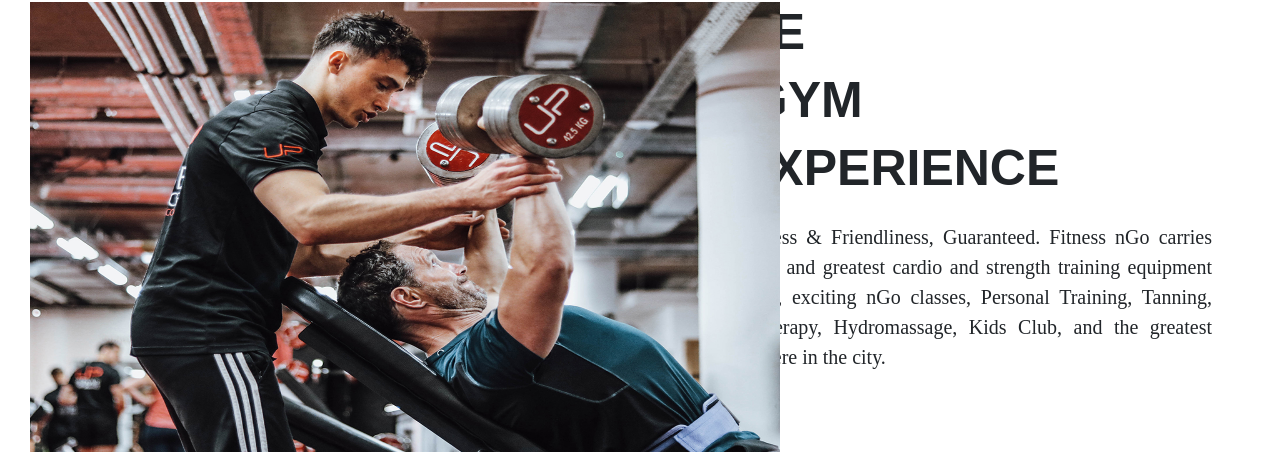
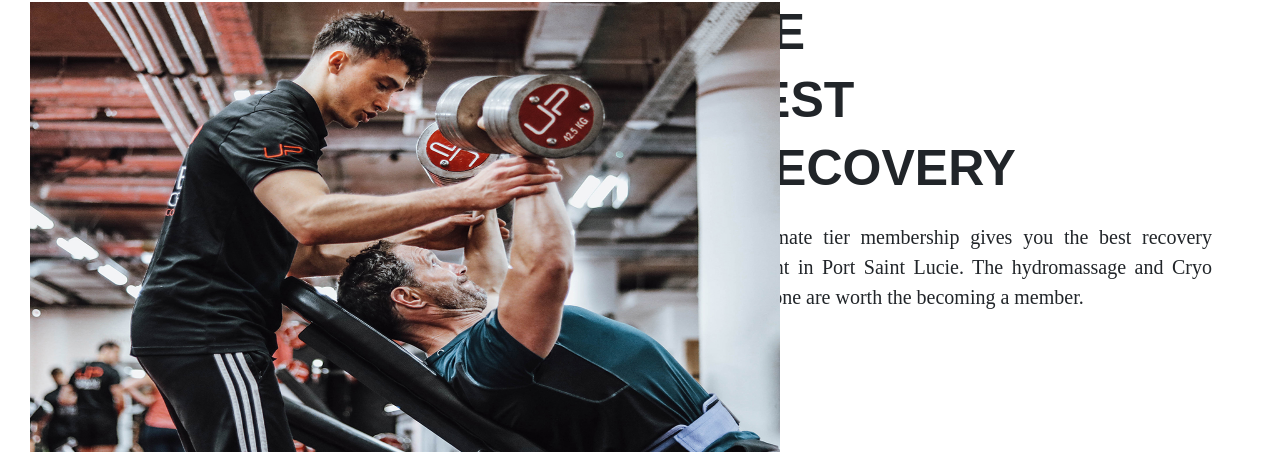
Before and after one commit to Shaid1998/gym-app-with-react-and-laravel, a React (Create React App) app: page / in a window 1280 px wide. Shown: the part 2628-3082 px from the top of the page. Built offline with nearby package versions, Linux system fonts and the light colour scheme; a web font is replaced by a local one.

Commit message:
Update Recovery & Turf Zone Component

```diff
--- a/src/Assets/Css/Custom.css
+++ b/src/Assets/Css/Custom.css
@@ -1,7 +1,7 @@
 @import url('https://fonts.googleapis.com/css2?family=Montserrat+Subrayada:wght@400;700&family=Montserrat:ital,wght@0,100;0,200;0,300;0,400;0,500;0,600;0,700;0,800;0,900;1,100;1,200;1,300;1,400;1,500;1,600;1,700;1,800;1,900&family=Raleway:ital,wght@0,100;0,200;0,300;0,400;0,500;0,600;0,700;0,800;0,900;1,100;1,200;1,300;1,400;1,500;1,600;1,700;1,800;1,900&family=Roboto:ital,wght@0,100;0,300;0,400;0,500;0,700;0,900;1,100;1,300;1,400;1,500;1,700;1,900&display=swap');
-@import 'NavBar.css';
-@import 'HomeTop.css';
-@import 'PersonalTraining.css';
-@import 'WhyUs.css';
-@import 'Experience.css';
-@import 'Recovery.css';
+@import '../Css/HomeCss/NavBar.css';
+@import '../Css/HomeCss/HomeTop.css';
+@import '../Css/HomeCss/PersonalTraining.css';
+@import '../Css/HomeCss/WhyUs.css';
+@import '../Css/HomeCss/Experience.css';
+@import '../Css/HomeCss/Recovery.css';
--- a/src/Component/Home/Recovery.jsx
+++ b/src/Component/Home/Recovery.jsx
@@ -14,10 +14,10 @@ class Recovery extends Component {
                     <Col className='RecColumn1' lg={6} md={6} sm={6}>
                         <div className='ExpTitlediv'>
                             <h1 className='RecTitile'>THE</h1>
-                            <h1 className='RecTitile2'>1GYM </h1>
-                            <h1 className='RecTitile3'>EXPERIENCE </h1>
+                            <h1 className='RecTitile2'>BEST</h1>
+                            <h1 className='RecTitile3'>RECOVERY</h1>
                         </div>
-                        <p className='RecMainDes'>Cleanliness & Friendliness, Guaranteed. Fitness nGo carries the latest and greatest cardio and strength training equipment available, exciting nGo classes, Personal Training, Tanning, Cryo-Therapy, Hydromassage, Kids Club, and the greatest atmosphere in the city.</p>
+                        <p className='RecMainDes'>Our ultimate tier membership gives you the best recovery equipment in Port Saint Lucie. The hydromassage and Cryo chairs alone are worth the becoming a member. </p>
                     </Col>
                 </Row>
             </div>
```
Also changed, not shown: src/Component/Home/TurfZone.jsx (added, +13 -0 lines), src/Assets/Css/HomeCss/Experience.css (renamed from src/Assets/Css/Experience.css), src/Assets/Css/HomeCss/HomeTop.css (renamed from src/Assets/Css/HomeTop.css), src/Assets/Css/HomeCss/NavBar.css (renamed from src/Assets/Css/NavBar.css), src/Assets/Css/HomeCss/PersonalTraining.css (renamed from src/Assets/Css/PersonalTraining.css), src/Assets/Css/HomeCss/Recovery.css (renamed from src/Assets/Css/Recovery.css), src/Assets/Css/HomeCss/TurfZone.css (added), src/Assets/Css/HomeCss/WhyUs.css (renamed from src/Assets/Css/WhyUs.css).
